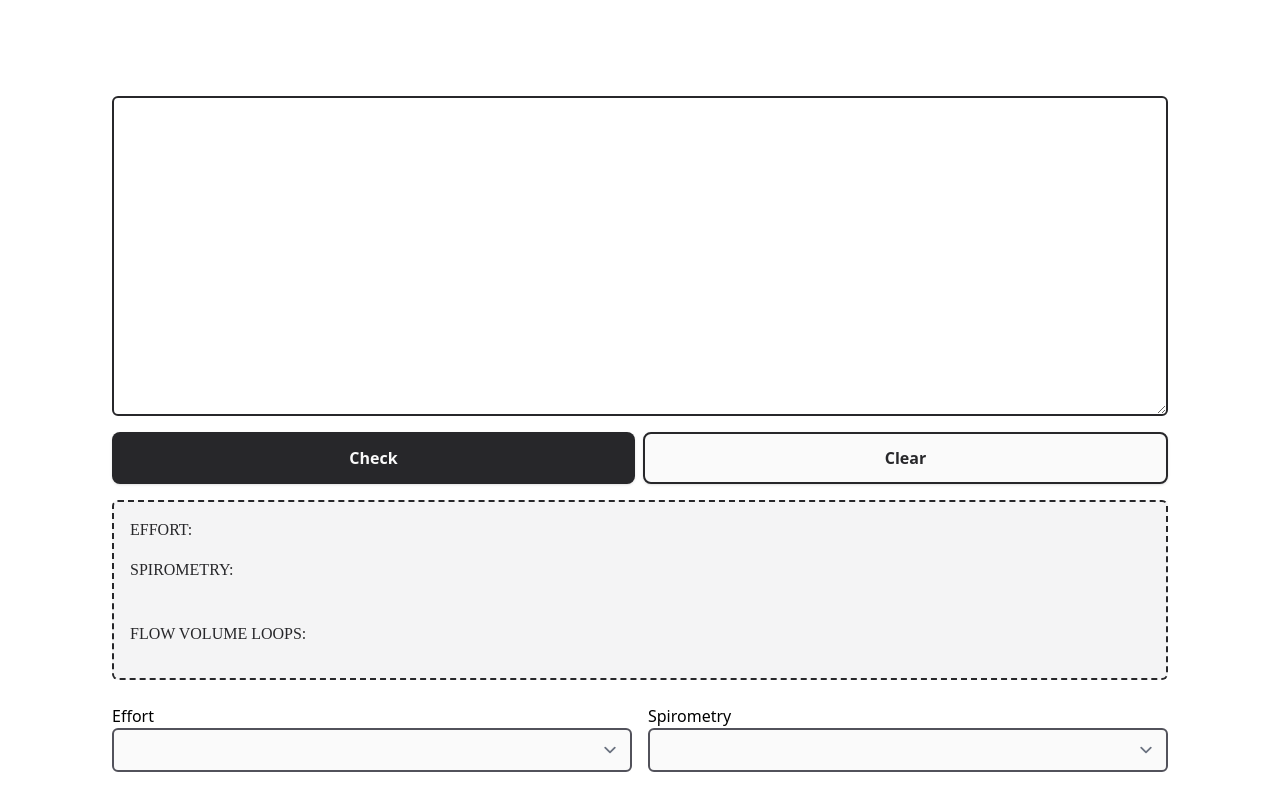
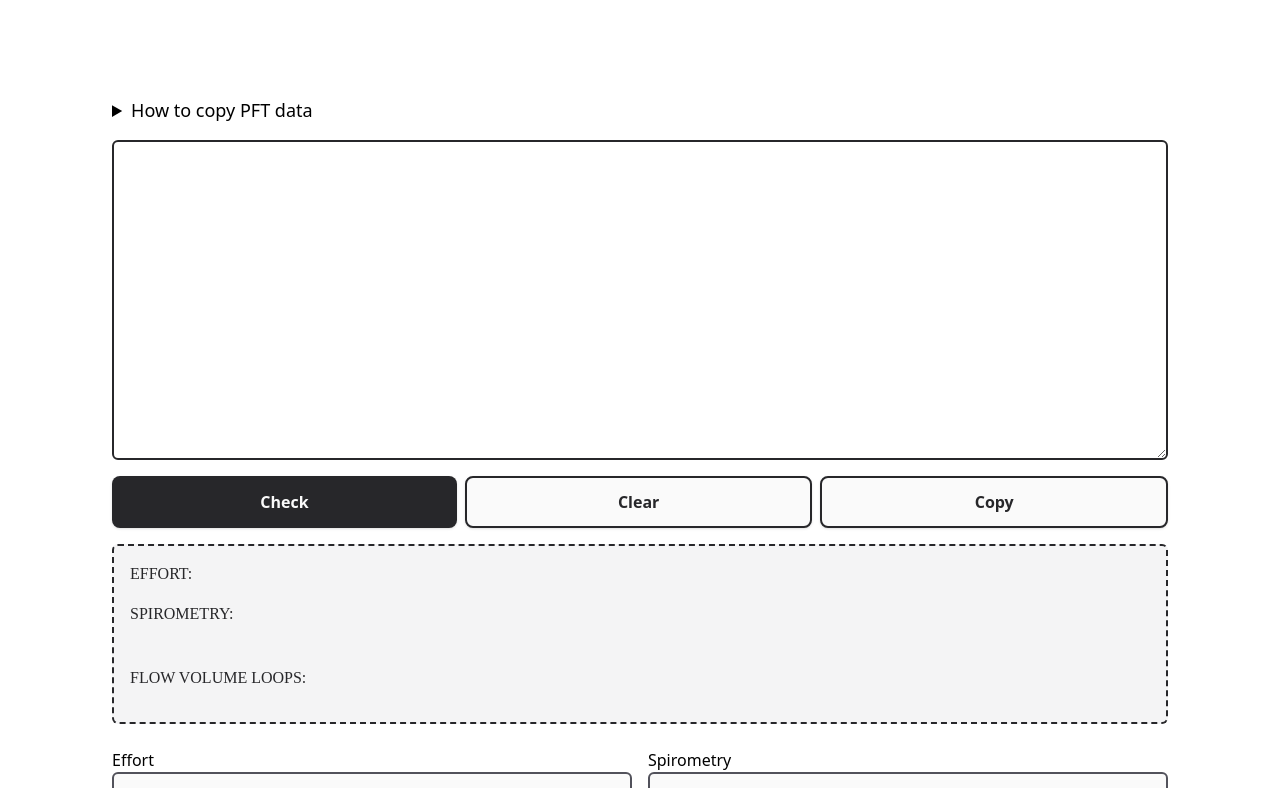
Before and after one commit to kangruixiang/pft-svelte, a Svelte app: page / in a window 1280 px wide. Shown: the top 788 px of the page. Built offline with nearby package versions, Linux system fonts and the light colour scheme; the HTML template or start-up script is replaced by a standard one; a web font is replaced by a local one.

Commit message:
added copy

```diff
--- a/src/Pft.svelte
+++ b/src/Pft.svelte
@@ -271,9 +271,26 @@
     effort = effortPrompt[0];
     flow = flowPrompt[0];
   }
+
+  async function copy() {
+    let testElement;
+    await navigator.clipboard.writeText(
+      document.getElementById("testing").innerHTML
+    );
+  }
 </script>
 
 <div class="flex flex-col space-y-4">
+  <details>
+    <summary class="text-lg"> How to copy PFT data </summary>
+    <p>
+      Click on the first row and first column ("Variable") and drag across to
+      the last column ("%Pred-Pre"). This will select all of the rows for the
+      selected columns. Then use Ctrl+C to copy the data.
+    </p>
+    <img src="https://i.imgur.com/zIdElIT.png" alt="" />
+  </details>
+
   <textarea
     class="w-full border-2 rounded-md focus:border-zinc-800 focus:outline-none focus:ring-0 h-80 border-zinc-800"
     type="text"
@@ -284,8 +301,10 @@
   <div class="flex space-x-2">
     <button class="w-full btn btn-dark" on:click={setVariables}>Check</button>
     <button class="w-full btn" on:click={clearData}>Clear</button>
+    <button class="w-full btn" on:click={copy}>Copy</button>
   </div>
   <div
+    name="testing"
     class="w-full p-4 border-2 border-dashed rounded-md bg-zinc-100 border-zinc-800"
   >
     <p>
```
Also changed, not shown: 2 other files (tests, documents, lock files or other folders).
